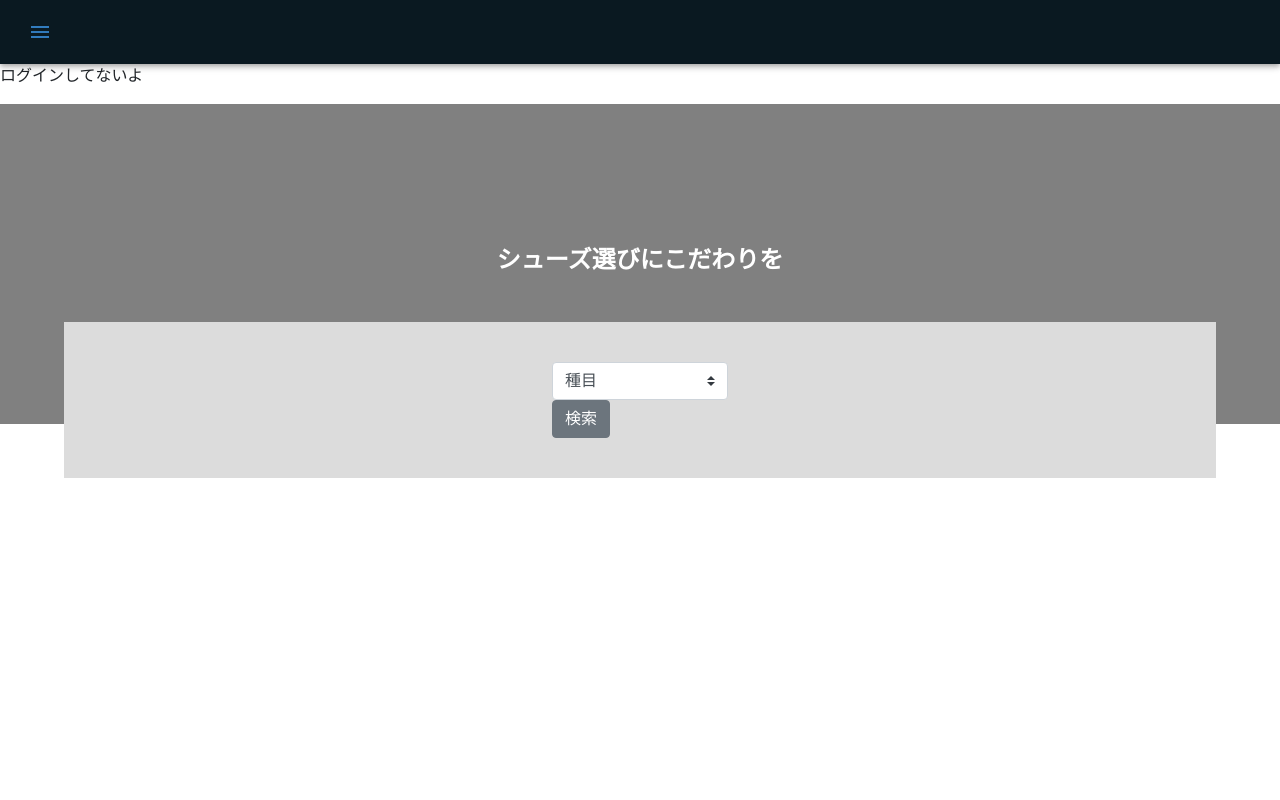
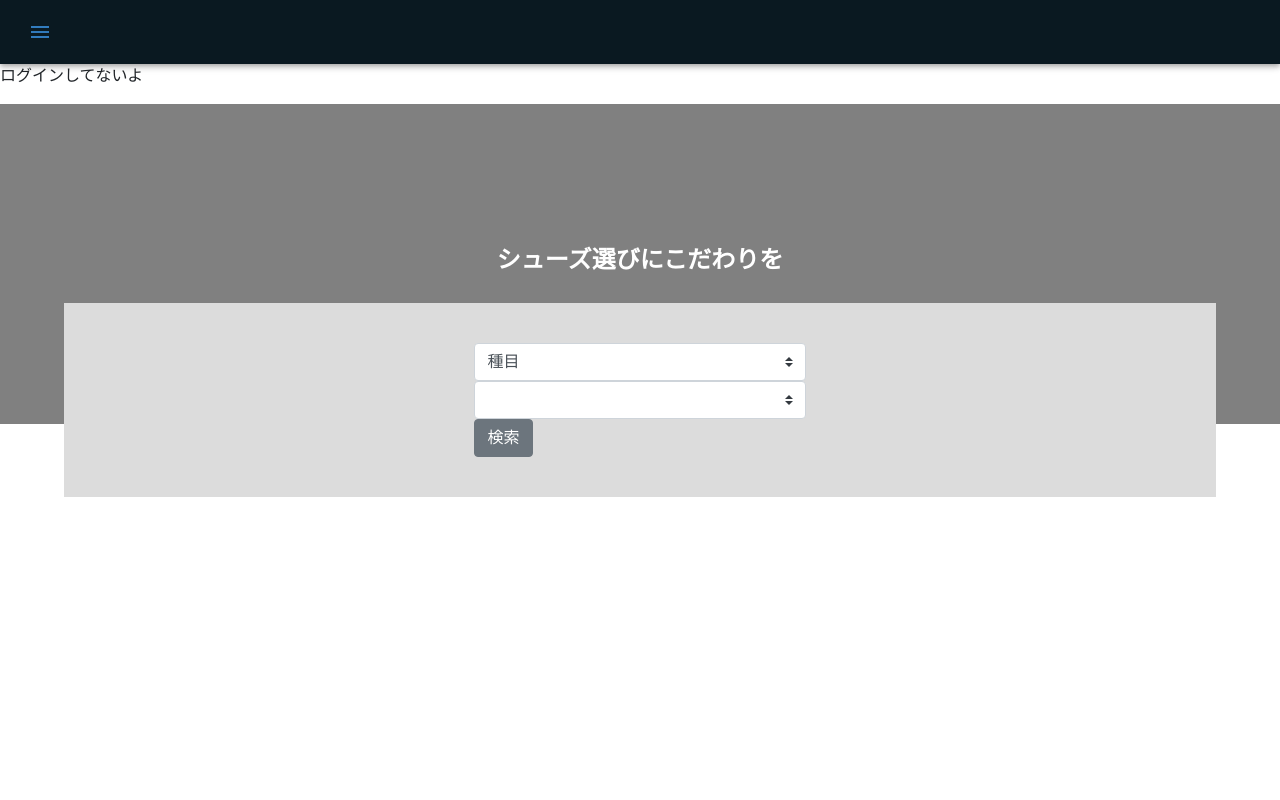
Before and after one commit to shoespicks/shoespicks, a Nuxt app: page / in a window 1280 px wide. Shown: the top 800 px of the page. Built offline with nearby package versions, Linux system fonts and the light colour scheme.

Commit message:
検索機能【種目】完成＆【メーカー】作り中

```diff
--- a/assets/css/style.css
+++ b/assets/css/style.css
@@ -165,6 +165,7 @@ html {
 /*==検索ページ（spikeSearch.vue）==*/
 .flex {
   display: flex;
+  flex-wrap: wrap;
 }
 .maker {
   padding: 15px 20px;
@@ -173,6 +174,9 @@ html {
   color: white;
   display: block;
   border-radius: 10px;
+}
+.card {
+    width: 46vw;
 }
 
 /*==詳細ページ（_id.vue）==*/
@@ -219,7 +223,6 @@ html {
   color: #327cbe; /* vuetifyの上書き */
 }
 
-
 @media screen and (min-width: 768px){
   .topSearchBar {
     top: 50vh;
--- a/components/Atom/copy-searchForm.vue
+++ b/components/Atom/copy-searchForm.vue
@@ -1,6 +1,6 @@
 <template>
   <div>
-    <v-form @submit.prevent="submit">
+    <v-form>
       <!-- <v-text-field
         ref="searchForm"
         v-model="query"
@@ -13,7 +13,12 @@
           :options="options"
         >
     　</b-form-select>
-      <b-btn @click="submit">検索</b-btn>
+       <b-form-select
+          v-model="query2"
+          :options="options2"
+        >
+    　</b-form-select>
+      <b-btn @click.prevent="submit">検索</b-btn>
     </v-form>
   </div>
 </template>
@@ -23,6 +28,7 @@ export default {
   data() {
     return {
       query: null,
+      // query2: null,
       options: [
         { value: null, text: '種目', disabled: true},
           {
@@ -49,7 +55,15 @@ export default {
               { value: '10000m', text: '10000m' },
             ]
           },
-      ]
+      ],
+      options2: [
+            { value: null, text: 'メーカー', disabled: true},
+            { value: 'ミズノ', text: 'ミズノ' },
+            { value: 'アシックス', text: 'アシックス' },
+            { value: 'ナイキ', text: 'ナイキ' },
+            { value: 'アディダス', text: 'アディダス' },
+            { value: 'ニューバランス', text: 'ニューバランス' },
+      ],
     };
   },
   computed: {
@@ -66,7 +80,6 @@ export default {
     submit() {
       this.$router.push({ path: "/spikeSearch", query: { q: this.query } });
       this.query = "";
-      this.$refs.searchForm.blur();
     },
   },
 };
--- a/pages/index.vue
+++ b/pages/index.vue
@@ -16,11 +16,6 @@
       </p> -->
       <b-form>
         <!-- 2. 絞り込む -->
-        <!-- <b-form-select
-          v-model="events"
-          :options="options"
-          >
-        </b-form-select> -->
         <CopySearchForm></CopySearchForm>
         <!-- <b-form-select name="" id="">
           <template #first>
@@ -62,38 +57,5 @@ export default Vue.extend({
       return this.$store.getters["user"];
     },
   },
-  data() {
-    return {
-      spikes: [],
-      events: null,
-      options: [
-        { value: null, text: "種目", disabled: true },
-        {
-          label: "短距離",
-          options: [
-            { value: "100m", text: "100m" },
-            { value: "200m", text: "200m" },
-            { value: "400m", text: "400m" },
-            { value: "110mH", text: "110mH" },
-          ],
-        },
-        {
-          label: "中距離",
-          options: [
-            { value: "800m", text: "800m" },
-            { value: "1500m", text: "1500m" },
-          ],
-        },
-        {
-          label: "長距離",
-          options: [
-            { value: "3000m", text: "3000m" },
-            { value: "5000m", text: "5000m" },
-            { value: "10000m", text: "10000m" },
-          ],
-        },
-      ],
-    };
-  },
 });
 </script>
--- a/pages/spikeSearch.vue
+++ b/pages/spikeSearch.vue
@@ -137,7 +137,6 @@
             </div>
           </v-list-item>
         </template>
-        <div>propsのitemは　 {{ user_code }}　です</div>
       <!-- </template> -->
     </v-col>
   </div>
@@ -148,13 +147,10 @@ import { contentfulClient } from "~/plugins/contentful";
 import Vue from "vue";
 
 interface Data {
-  spikes: any;
+  spikes: String;
 }
 
 export default Vue.extend({
-  props: {
-    user_code: String
-  },
   data() {
     return {
       query: "",
@@ -212,7 +208,10 @@ export default Vue.extend({
   },
   computed: {
     isRequired() {
-      return !!this.query && !/^\s+$/.test(this.query);
+      // ＆＆前半の読み方：　queryがtrueならの二重否定なのでtrue
+      // ＆＆後半の読み方：　/^\s+$/.test(this.query)　→先頭から末尾にかけて一つ以上ある空白がqueryにあるかチェックします。あればtrue。それの！(否定)なので、空白がなければtrue
+      return !!(this as any).query && !/^\s+$/.test((this as any).query)
+           || !(this as any).query && !/^\s+$/.test((this as any).query);
     },
   },
   watch: {
@@ -235,7 +234,7 @@ export default Vue.extend({
             content_type: "spike",
             query: this.query,
           })
-          .then(({ items }) => (this.spikes = items))
+          .then(({ items }: { items: any }) => (this.spikes = items))
           .catch(console.error);
         this.loading = false;
       }
@@ -292,11 +291,4 @@ export default Vue.extend({
   },
 
 });
-
-if (process.browser) {
-  window.onload = function () {
-    // console.log("ここのOnloadは機能したよ");
-  //  submit()
-  };
-}
 </script>
```
